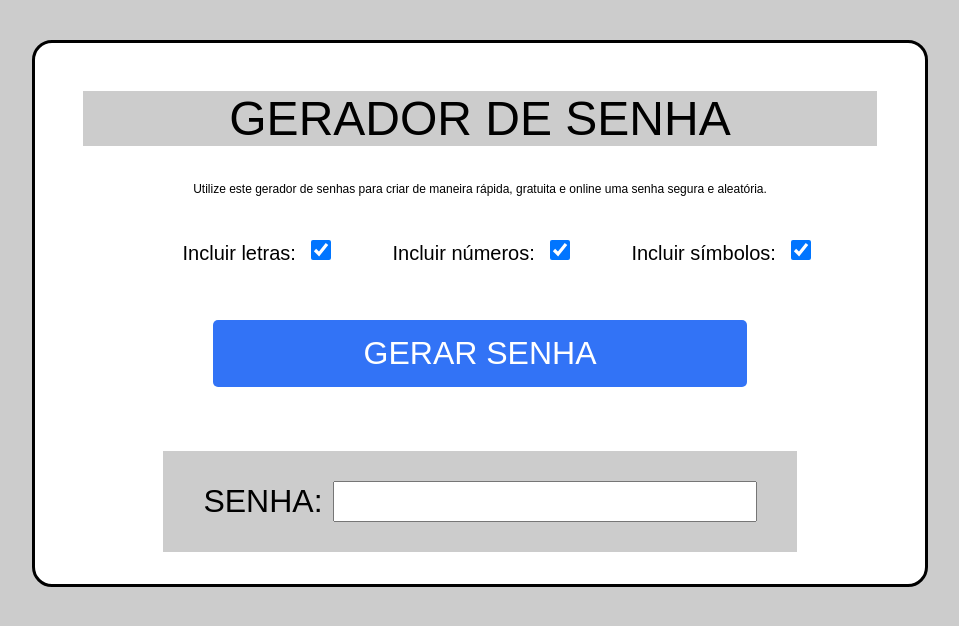
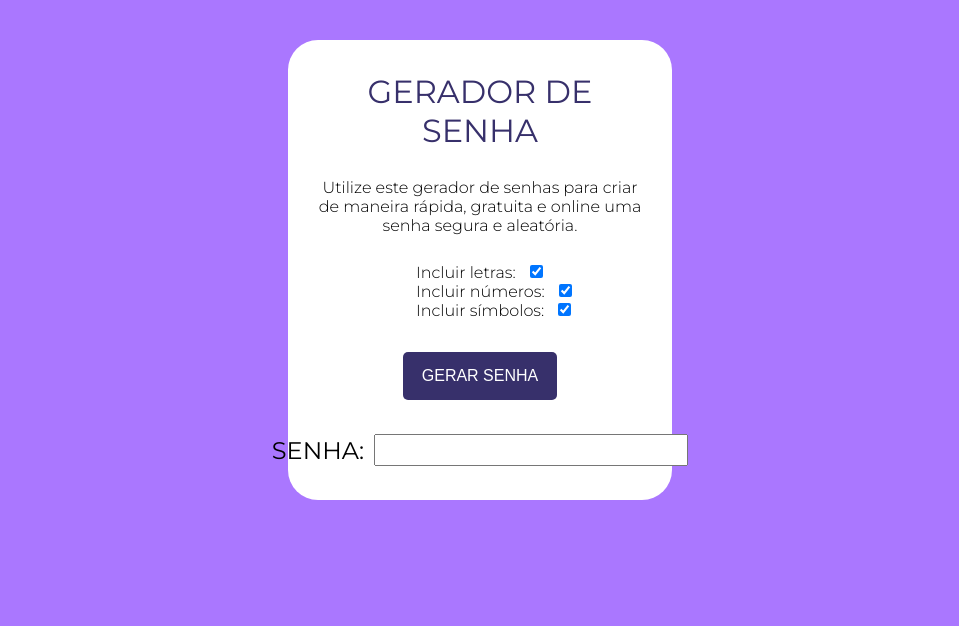
Before and after one commit to ErcilioMartiniJunior/password-generator, a plain HTML site: page index.html in a window 1280 px wide. Shown: the whole page, without its empty margins (160-1119 px from the left). Drawn offline with Linux system fonts and the light colour scheme; a web font is replaced by a local one.

Commit message:
Editado style.css

```diff
--- a/css/style.css
+++ b/css/style.css
@@ -1,4 +1,4 @@
-@import url('https://fonts.googleapis.com/css2?family=Sono:wght@300;400;500;700&display=swap');
+@import url('https://fonts.googleapis.com/css2?family=Montserrat:wght@300;400;700&display=swap');
 
 * {
     padding: 0;
@@ -7,64 +7,45 @@
 }
 
 body {
-    font-family: "Sono", sans-serif;
+    font-family: "Montserrat", sans-serif;
     text-align: center;
     display: flex;
     justify-content: center;
     align-items: center;
     padding-top: 2.5em;
-    background-color: #CCCCCC;
+    background-color: #AA77FF;
 }
 
 .container {
-    max-width: 80%;
-    min-width: 70%;
+    width: 30%;
     background-color: #FFFFFF;
-    border: 3px solid #000000;
-    border-radius: 20px;
+    border-radius: 30px;
 }
 
 .titulo {
-    font-family: "Sono", sans-serif;
-    font-size: 3em;
-    font-weight: 500;
+    color: #37306B;
+    font-size: 2em;
+    font-weight: 400;
     text-transform: uppercase;
     margin: 1em 1em .5em 1em;
-    background-color: #CCCCCC;
+
 
 }
 
 .texto__titulo {
-    font-size: 12px;
+    font-size: 1em;
     font-weight: 300;
     padding: 12px;
     margin: 1em;
 }
 
-.numero__caracteres {
-    display: flex;
-    justify-content: center;
-    align-items: center;
-    font-size: 1.5em;
-    font-weight: 300;
-
-}
-
-/*input,
-#num_caracteres {
-    font-size: 20px;
-    padding: 0 10px;
-    text-align: center;
-    border: 2px solid #000000;
-    font-family: "Sono", sans-serif;
-}*/
-
 .selecao__caracteres {
     display: flex;
-    justify-content: space-around;
-    font-size: 1.25em;
+    flex-direction: column;
+    align-items: flex-start;
+    font-size: 1em;
     font-weight: 300;
-    margin: 0 0 2em 2em;
+    margin: 0 0 2em 4em;
     padding: 0 4em;
 }
 
@@ -72,9 +53,8 @@ body {
 #numeros,
 #simbolos {
     border: 2px solid #CCCCCC;
-    font-size: 16px;
-    min-width: 20px;
-    min-height: 20px;
+    font-size: 1em;
+
 }
 
 label {
@@ -83,37 +63,34 @@ label {
 
 button {
     padding: 15px;
-    min-width: 60%;
+    width: 40%;
     border-radius: 5px;
     border: none;
-    background-color: #3273f6;
+    background-color: #37306B;
     color: white;
-    font-size: 32px;
+    font-size: 1em;
     cursor: pointer;
     font-family: "Sono", sans-serif;
     text-transform: uppercase;
 }
 
 button:hover {
-    background-color: #2F58CD;
+    background-color: #66347F;
 }
 
 #campo__senha {
     display: flex;
     align-items: center;
     justify-content: center;
-    font-size: 2em;
+    font-size: 1.5em;
     text-transform: uppercase;
-    margin: 2em 4em 1em 4em;
+    margin: 1em 0 1em 0;
     padding: 10px;
-    background-color: #CCCCCC;
 }
 
 input,
 #senha {
     font-size: 1em;
-    margin-top: 20px;
-    margin-bottom: 20px;
 }
 
 input[type=checkbox] {
```
